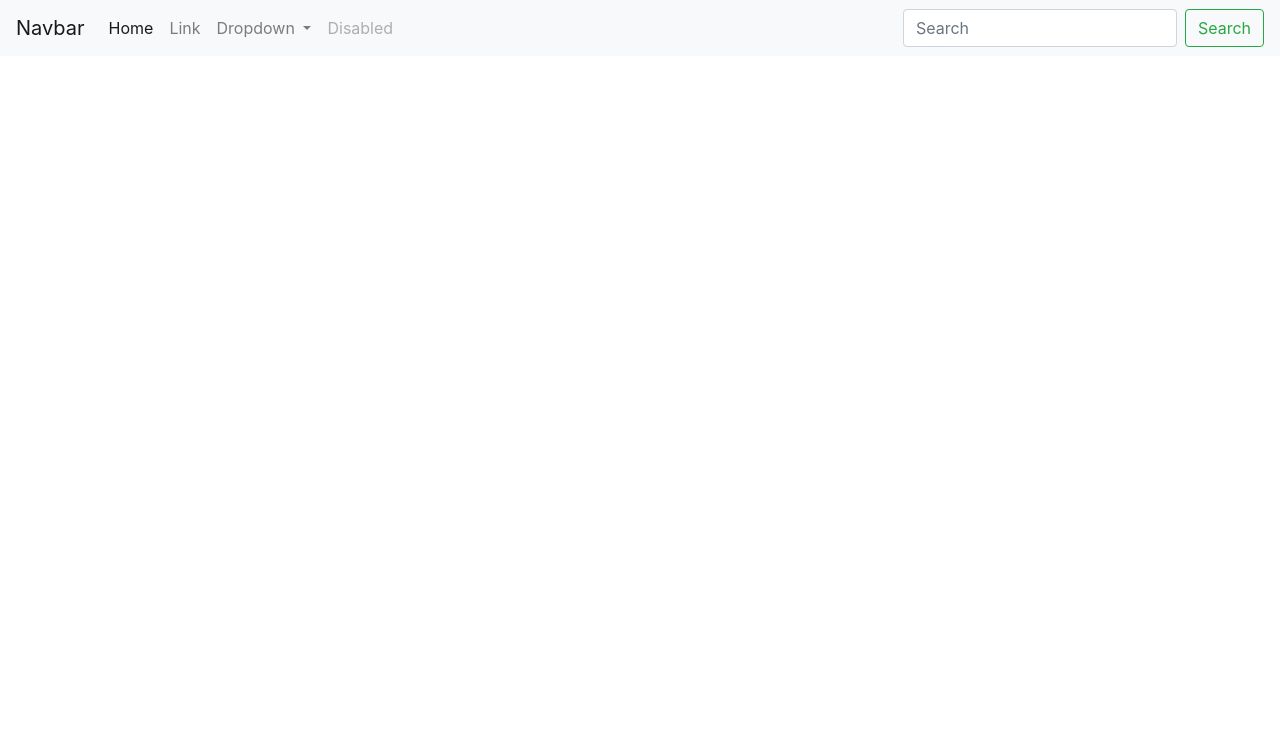
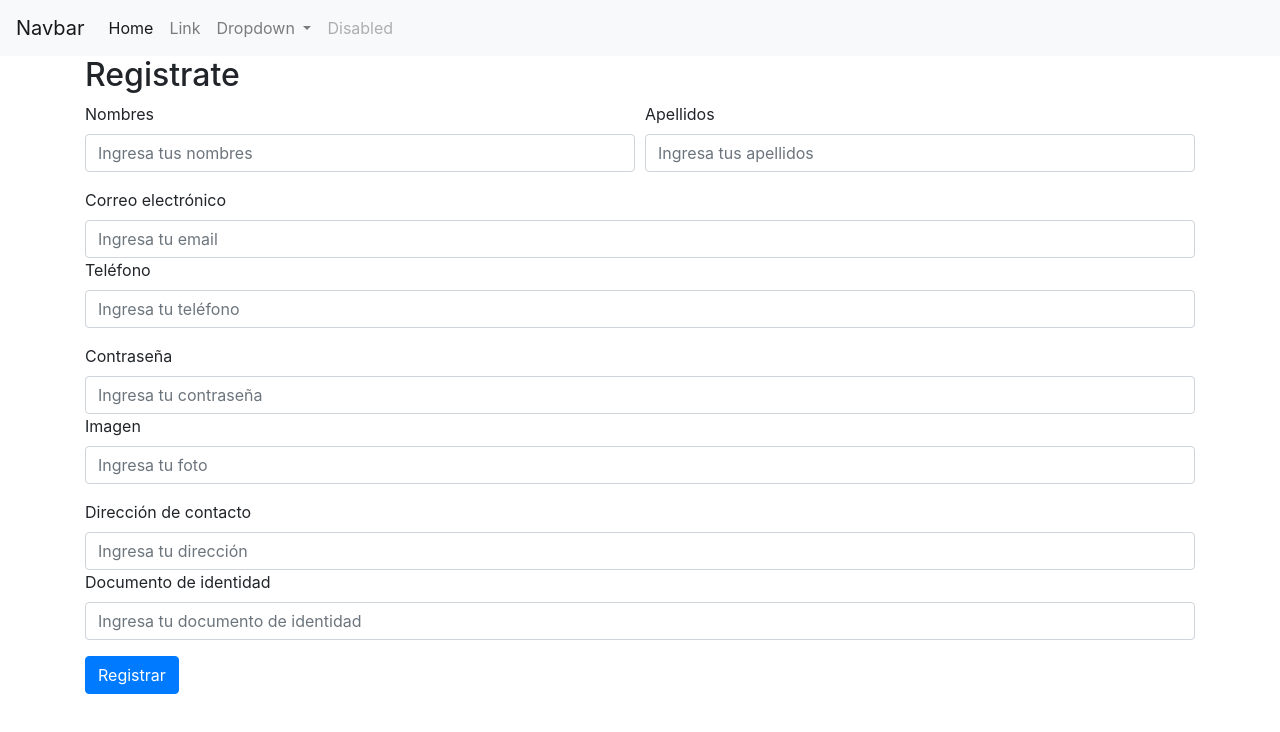
Before and after one commit to elen92/frontfalcon, an Angular app: page / in a window 1280 px wide. Shown: the top 732 px of the page. Built offline with nearby package versions, Linux system fonts and the light colour scheme.

Commit message:
Se creó el formulario para registrra un usuario.

```diff
--- a/src/app/app.component.html
+++ b/src/app/app.component.html
@@ -1 +1,2 @@
 <app-menu></app-menu>
+<app-user-register></app-user-register>
--- a/src/app/components/menu/menu.component.html
+++ b/src/app/components/menu/menu.component.html
@@ -27,9 +27,6 @@
                 <a class="nav-link disabled" href="#" tabindex="-1" aria-disabled="true">Disabled</a>
             </li>
         </ul>
-      <form class="form-inline my-2 my-lg-0">
-        <input class="form-control mr-sm-2" type="search" placeholder="Search" aria-label="Search">
-        <button class="btn btn-outline-success my-2 my-sm-0" type="submit">Search</button>
-      </form>
+
     </div>
 </nav>
--- /dev/null
+++ b/src/app/components/user-register/user-register.component.html
@@ -0,0 +1,35 @@
+<div class="container">
+    <h2>Registrate</h2>
+    <form [formGroup]="userForm" (ngSubmit)="saveUser()" enctype="multipart/form-data">
+        <div class="form-row">
+            <div class="form-group col-md-6">
+                <label for="firstName">Nombres</label>
+                <input id="firstName" name="firstName" formControlName="firstName" class="form-control" type="text" placeholder="Ingresa tus nombres">
+            </div>
+            <div class="form-group col-md-6">
+                <label for="lastName">Apellidos</label>
+                <input id="lastName" name="lastName" formControlName="lastName" class="form-control" type="text" placeholder="Ingresa tus apellidos">
+            </div>
+        </div>
+        <div class="form-group">
+            <label for="email">Correo electrónico</label>
+            <input id="email" name="email" formControlName="email" class="form-control" type="email" placeholder="Ingresa tu email">
+            <label for="phone">Teléfono</label>
+            <input id="phone" name="phone" formControlName="phone" class="form-control" type="number" placeholder="Ingresa tu teléfono">
+        </div>
+        <div class="form-group">
+            <label for="password">Contraseña</label>
+            <input id="password" name="password" formControlName="password" class="form-control" type="password" placeholder="Ingresa tu contraseña">
+            <label for="inputAddress2">Imagen</label>
+            <input id="photo" name="photo" formControlName="photo" class="form-control" type="text" placeholder="Ingresa tu foto">
+        </div>
+        <div class="form-group">
+            <label for="address">Dirección de contacto</label>
+            <input id="address" name="address" formControlName="address" class="form-control" type="text" placeholder="Ingresa tu dirección">
+            <label for="idDocument">Documento de identidad</label>
+            <input id="idDocument" name="idDocument" formControlName="idDocument" class="form-control" type="text" placeholder="Ingresa tu documento de identidad">
+        </div>
+
+        <button class="btn btn-primary">Registrar</button>
+    </form>
+</div>
--- /dev/null
+++ b/src/app/components/user-register/user-register.component.ts
@@ -0,0 +1,43 @@
+import { Component, OnInit } from '@angular/core';
+import { FormBuilder, FormGroup, Validators } from '@angular/forms';
+
+@Component({
+  selector: 'app-user-register',
+  templateUrl: './user-register.component.html',
+  styleUrls: ['./user-register.component.css']
+})
+export class UserRegisterComponent implements OnInit {
+
+  userForm: FormGroup
+
+  constructor(
+    private formBuilder: FormBuilder
+  ) {
+    this.validator()
+  }
+
+  ngOnInit(): void {
+  }
+
+  validator(){
+    this.userForm = this.formBuilder.group({
+      firstName: ['', Validators.required],
+      lastName: ['', Validators.required],
+      email: ['', Validators.required, Validators.email],
+      phone: ['', Validators.required],
+      password: ['', Validators.required],
+      photo: ['', Validators.required],
+      address: ['', Validators.required],
+      idDocument: ['', Validators.required]
+    })
+  }
+
+  saveUser(){
+    if(this.userForm.valid){
+      alert("La información se puede almacenar")
+    }else{
+      alert("Error, no se puede almacenar la información")
+    }
+  }
+
+}
```
Also changed, not shown: src/app/app.module.ts (+7 -2 lines), src/app/components/user-register/user-register.component.css (added), 1 other file (tests, documents, lock files or other folders). Lines whose indentation alone changed are shown as unchanged.
